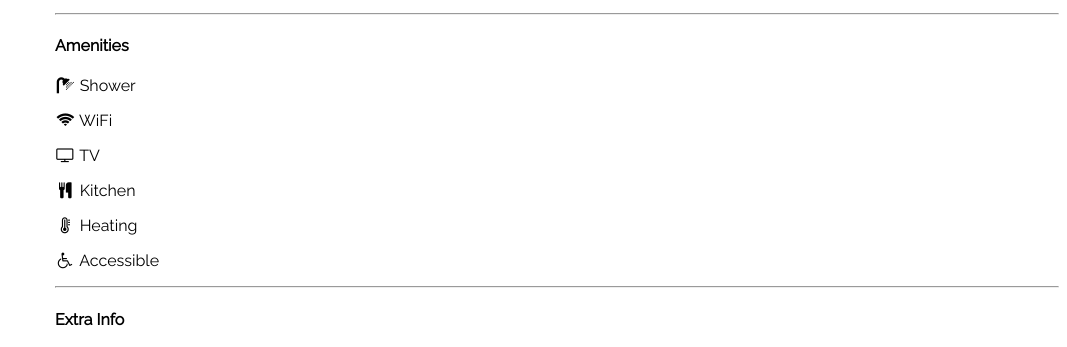
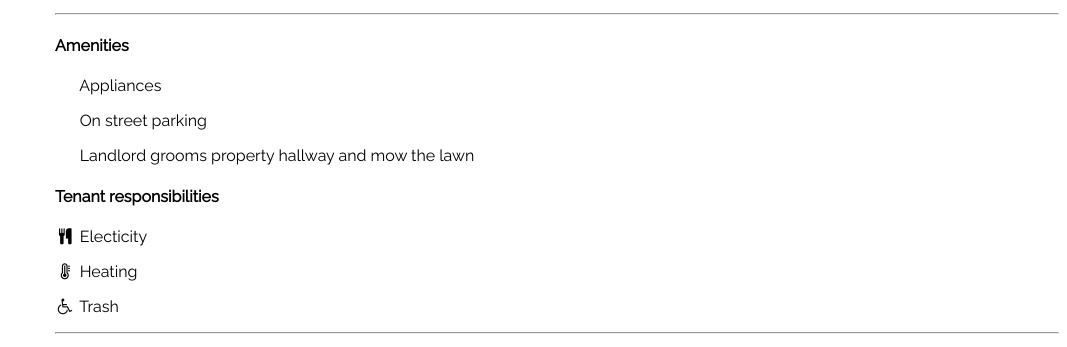
Before and after one commit to Deandrey5000/Apartment, a plain HTML site: page index.html in a window 1280 px wide. Shown: the part 1127-1474 px from the top of the page, without its empty margins (213-1280 px from the left). Drawn offline with Linux system fonts and the light colour scheme.

Commit message:
Update index.html

```diff
--- a/index.html
+++ b/index.html
@@ -144,14 +144,15 @@ body,h1,h2,h3,h4,h5,h6 {font-family: "Raleway", Arial, Helvetica, sans-serif}
     <h4><strong>Amenities</strong></h4>
     <div class="aP-row aP-large">
       <div class="aP-col s6">
-        <p><i class="fa fa-fw fa-shower"></i> Shower</p>
-        <p><i class="fa fa-fw fa-wifi"></i> WiFi</p>
-        <p><i class="fa fa-fw fa-tv"></i> TV</p>
+        <p><i class="fa fa-fw fa-Appliances"></i> Appliances</p>
+        <p><i class="fa fa-fw fa-parking"></i> On street parking</p>
+        <p><i class="fa fa-fw fa-Appearance"></i> Landlord grooms property hallway and mow the lawn</p>
       </div>
+      <h4>Tenant responsibilities</h4>
       <div class="aP-col s6">
-        <p><i class="fa fa-fw fa-cutlery"></i> Kitchen</p>
+        <p><i class="fa fa-fw fa-cutlery"></i> Electicity</p>
         <p><i class="fa fa-fw fa-thermometer"></i> Heating</p>
-        <p><i class="fa fa-fw fa-wheelchair"></i> Accessible</p>
+        <p><i class="fa fa-fw fa-wheelchair"></i> Trash</p>
       </div>
     </div>
     <hr>
```
